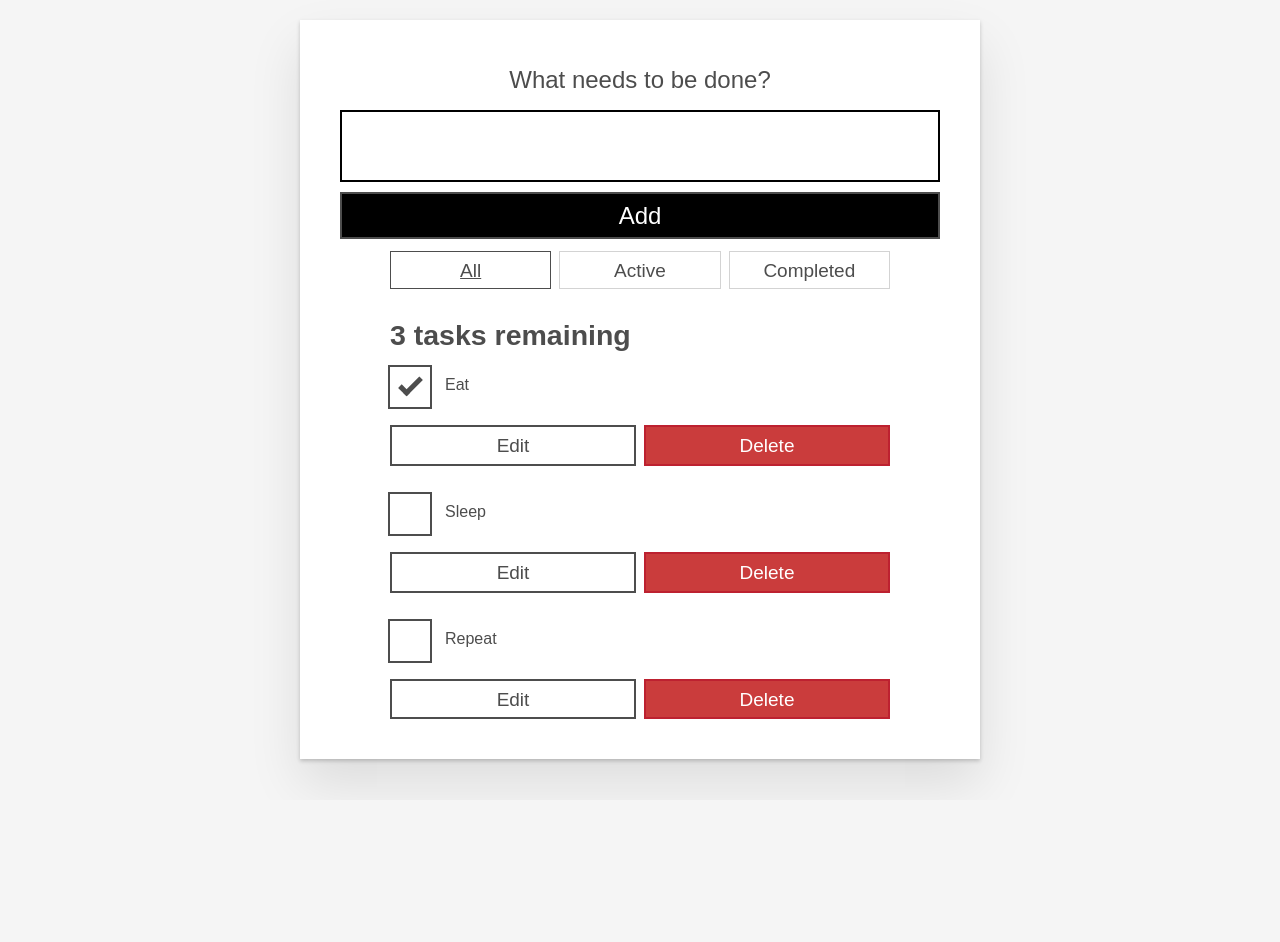
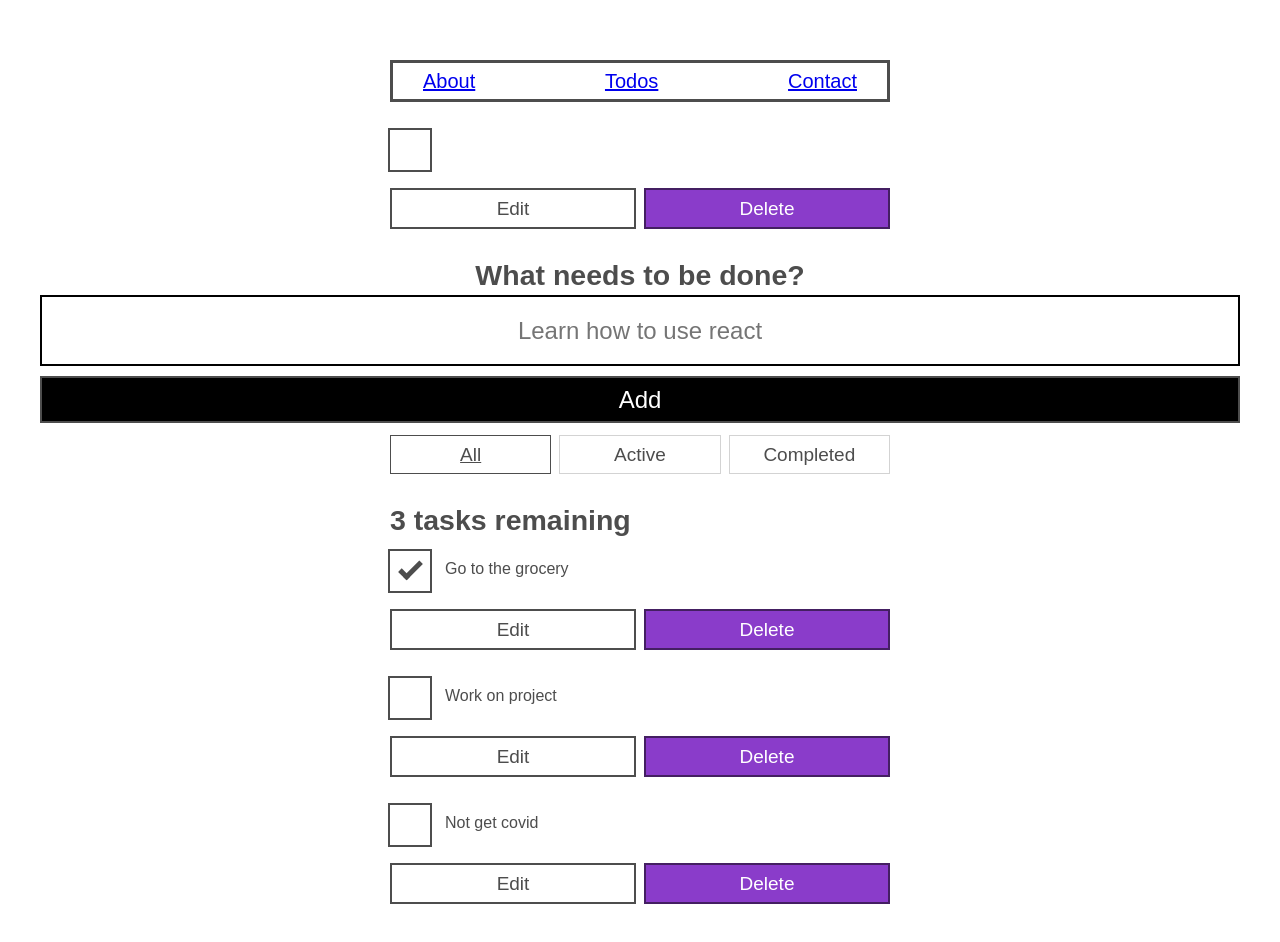
Before and after one commit to ScotterGit/Project-3, a React (Create React App) app: page /todo in a window 1280 px wide. Shown: the top 942 px of the page. Before the commit the page ends 800 px from the top, so only its background shows below. Built offline with nearby package versions, Linux system fonts and the light colour scheme.

Commit message:
Rearranging code for todo

```diff
--- a/package.json
+++ b/package.json
@@ -9,6 +9,7 @@
     "nanoid": "^3.1.20",
     "react": "^17.0.1",
     "react-dom": "^17.0.1",
+    "react-router-dom": "^5.2.0",
     "react-scripts": "4.0.1",
     "web-vitals": "^0.2.4"
   },
--- a/src/App.js
+++ b/src/App.js
@@ -3,6 +3,15 @@ import Form from "./components/Form";
 import FilterButton from "./components/FilterButton";
 import Todo from "./components/Todo";
 import { nanoid } from "nanoid";
+import Nav from "./components/Nav";
+import {
+  BrowserRouter as Router,
+  Switch,
+  Route,
+  Link
+} from "react-router-dom";
+import About from "./components/About";
+import Contact from "./components/Contact";
 
 const FILTER_MAP = {
   All: () => true,
@@ -78,7 +87,23 @@ function App(props) {
   const tasksNoun = taskList.length !== 1 ? 'tasks' : 'task';
 const headingText = `${taskList.length} ${tasksNoun} remaining`;
   return (
+
     <div className="todoapp stack-large">
+      <Router>
+          <Nav />
+          <Switch>
+              <Route path="/about">
+                  <About />
+              </Route>
+              <Route path="/todo">
+                  <Todo />
+              </Route>
+              <Route path="/contact">
+                  <Contact />
+              </Route>
+          </Switch>
+      </Router>
+
       <Form addTask={addTask} />
       <div className="filters btn-group stack-exception">
         {filterList}
--- /dev/null
+++ b/src/components/About.js
@@ -0,0 +1,11 @@
+import React, {useState, useEffect} from 'react';
+
+function About(props) {
+    return (
+        <div>
+            about page
+        </div>
+    );
+}
+
+export default About;
--- /dev/null
+++ b/src/components/Contact.js
@@ -0,0 +1,11 @@
+import React from 'react';
+
+function Contact(props) {
+    return (
+        <div>
+            contact page
+        </div>
+    );
+}
+
+export default Contact;
--- a/src/components/Form.js
+++ b/src/components/Form.js
@@ -15,7 +15,7 @@ function Form(props) {
   return (
     <form onSubmit={handleSubmit}>
       <h2 className="label-wrapper">
-        <label htmlFor="new-todo-input" className="label__lg">
+        <label htmlFor="new-todo-input">
           What needs to be done?
         </label>
       </h2>
@@ -27,7 +27,9 @@ function Form(props) {
         autoComplete="off"
         value={name}
         onChange={handleChange}
+        placeholder="Learn how to use react"
       />
+      <br/>
       <button type="submit" className="btn btn__primary btn__lg">
         Add
       </button>
--- /dev/null
+++ b/src/components/Nav.js
@@ -0,0 +1,32 @@
+import React, { useState } from "react";
+import {
+    Link
+  } from "react-router-dom";
+
+
+function Nav(props) {
+    return (
+
+            <div className={"nav-list"}>
+                <div className={"list-item"}>
+                    <Link to="/about" activeClassName="underline text-white">
+                        <span className={'text-xl text-white font-bold cursor-pointer'}>About</span>
+                    </Link>
+                </div>
+                <div className={"list-item"}>
+                    <Link to="/todos" activeClassName="underline text-white">
+                        <span className={'text-xl text-white font-bold cursor-pointer'}>Todos</span>
+                    </Link>
+                </div>
+                <div className={"list-item"}>
+                    <Link to="/contact" activeClassName="underline text-white">
+                        <span className={'text-xl text-white font-bold cursor-pointer'}>Contact</span>
+                    </Link>
+                </div>
+            </div>
+
+    );
+}
+
+
+export default Nav;
--- a/src/components/Todo.js
+++ b/src/components/Todo.js
@@ -1,4 +1,5 @@
 import React, { useState } from "react";
+
 
 export default function Todo(props) {
   const [isEditing, setEditing] = useState(false);
--- a/src/index.css
+++ b/src/index.css
@@ -55,10 +55,8 @@ input[type="text"] {
 }
 body {
   width: 100%;
-  max-width: 68rem;
   margin: 0 auto;
   font: 1.6rem/1.25 Arial, sans-serif;
-  background-color: #f5f5f5;
   color: #4d4d4d;
 }
 @media screen and (min-width: 620px) {
@@ -89,8 +87,8 @@ body {
 }
 .btn__danger {
   color: #fff;
-  background-color: #ca3c3c;
-  border-color: #bd2130;
+  background-color: #8a3cca;
+  border-color: #441f62;
 }
 .btn__filter {
   border-color: lightgrey;
@@ -150,7 +148,6 @@ body {
   margin: 2rem 0 4rem 0;
   padding: 1rem;
   position: relative;
-  box-shadow: 0 2px 4px 0 rgba(0, 0, 0, 0.2), 0 2.5rem 5rem 0 rgba(0, 0, 0, 0.1);
 }
 @media screen and (min-width: 550px) {
   .todoapp {
@@ -188,7 +185,6 @@ body {
   box-shadow: inset 0 0 0 2px;
 }
 [class*="__lg"] {
-  display: inline-block;
   width: 100%;
   font-size: 1.9rem;
 }
@@ -290,3 +286,19 @@ body {
 .c-cb > input[type="checkbox"]:checked + label::after {
   opacity: 1;
 }
+/* nav bar */
+.nav-list {
+  display: flex;
+  justify-content: space-between;
+  padding: 5px 3rem;
+  border-style: solid;
+  background-color: rgb(255, 255, 255);
+  font-size: 20px;
+}
+.list-item {
+  color: black;
+}
+/* Ids */
+#new-todo-input {
+  text-align: center;
+}
--- a/src/index.js
+++ b/src/index.js
@@ -4,9 +4,9 @@ import './index.css';
 import App from './App';
 
 const DATA = [
-    { id: "todo-0", name: "Eat", completed: true },
-    { id: "todo-1", name: "Sleep", completed: false },
-    { id: "todo-2", name: "Repeat", completed: false }
+    { id: "todo-0", name: "Go to the grocery", completed: true },
+    { id: "todo-1", name: "Work on project", completed: false },
+    { id: "todo-2", name: "Not get covid", completed: false }
   ];
 
   ReactDOM.render(<App tasks={DATA} />, document.getElementById("root"));
```
Also changed, not shown: src/App.css (added), 2 other files (tests, documents, lock files or other folders).
